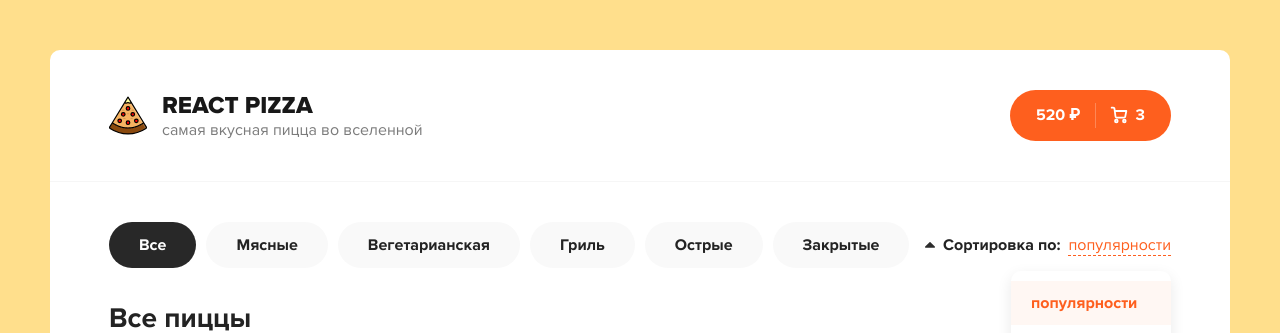
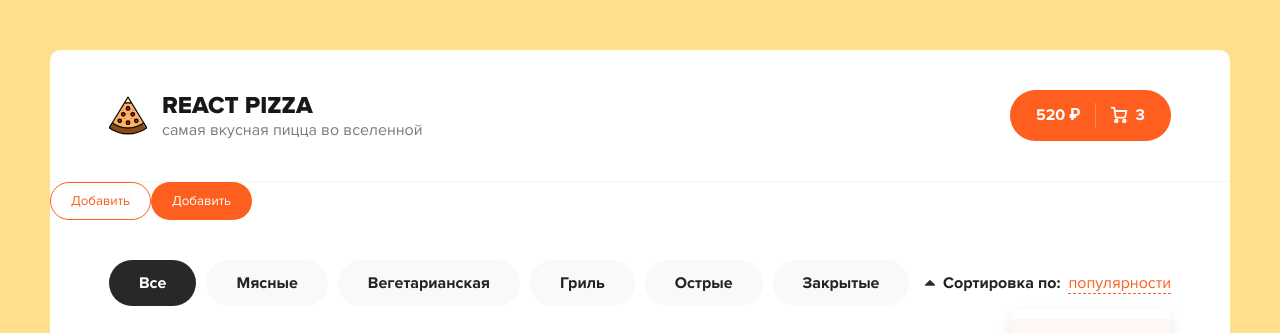
Before and after one commit to wouldRewind/React-Pizza, a React (Create React App) app: page / in a window 1280 px wide. Shown: the top 333 px of the page. Built offline with nearby package versions, Linux system fonts and the light colour scheme.

Commit message:
step 2: created button and header components, try out props in work

```diff
--- a/package.json
+++ b/package.json
@@ -6,6 +6,7 @@
     "@testing-library/jest-dom": "^5.14.1",
     "@testing-library/react": "^11.2.7",
     "@testing-library/user-event": "^12.8.3",
+    "classnames": "^2.3.1",
     "node-sass": "^6.0.1",
     "react": "^17.0.2",
     "react-dom": "^17.0.2",
--- a/src/App.js
+++ b/src/App.js
@@ -1,58 +1,20 @@
 import React from "react";
 
-import logoSvg from "./assets/img/pizza-logo.svg"
+import Header from "./Header"
+import Button from "./Button"
+
+
+
+
+
 
 
 function App() {
   return (
     <div className="wrapper">
-      <div className="header">
-        <div className="container">
-          <div className="header__logo">
-            <img width="38" src={logoSvg} alt="Pizza logo" />
-            <div>
-              <h1>React Pizza</h1>
-              <p>самая вкусная пицца во вселенной</p>
-            </div>
-          </div>
-          <div className="header__cart">
-            <a href="/cart.html" className="button button--cart">
-              <span>520 ₽</span>
-              <div className="button__delimiter"></div>
-              <svg
-                width="18"
-                height="18"
-                viewBox="0 0 18 18"
-                fill="none"
-                xmlns="http://www.w3.org/2000/svg"
-              >
-                <path
-                  d="M6.33333 16.3333C7.06971 16.3333 7.66667 15.7364 7.66667 15C7.66667 14.2636 7.06971 13.6667 6.33333 13.6667C5.59695 13.6667 5 14.2636 5 15C5 15.7364 5.59695 16.3333 6.33333 16.3333Z"
-                  stroke="white"
-                  strokeWidth="1.8"
-                  strokeLinecap="round"
-                  strokeLinejoin="round"
-                />
-                <path
-                  d="M14.3333 16.3333C15.0697 16.3333 15.6667 15.7364 15.6667 15C15.6667 14.2636 15.0697 13.6667 14.3333 13.6667C13.597 13.6667 13 14.2636 13 15C13 15.7364 13.597 16.3333 14.3333 16.3333Z"
-                  stroke="white"
-                  strokeWidth="1.8"
-                  strokeLinecap="round"
-                  strokeLinejoin="round"
-                />
-                <path
-                  d="M4.78002 4.99999H16.3334L15.2134 10.5933C15.1524 10.9003 14.9854 11.176 14.7417 11.3722C14.4979 11.5684 14.1929 11.6727 13.88 11.6667H6.83335C6.50781 11.6694 6.1925 11.553 5.94689 11.3393C5.70128 11.1256 5.54233 10.8295 5.50002 10.5067L4.48669 2.82666C4.44466 2.50615 4.28764 2.21182 4.04482 1.99844C3.80201 1.78505 3.48994 1.66715 3.16669 1.66666H1.66669"
-                  stroke="white"
-                  strokeWidth="1.8"
-                  strokeLinecap="round"
-                  strokeLinejoin="round"
-                />
-              </svg>
-              <span>3</span>
-            </a>
-          </div>
-        </div>
-      </div>
+      <Header/>
+      <Button outline text="Добавить"/>
+      <Button  text="Добавить"/>
       <div className="content">
         <div className="container">
           <div className="content__top">
--- /dev/null
+++ b/src/Button.jsx
@@ -0,0 +1,16 @@
+import React from "react"
+import classNames from "classnames";
+
+function Button(props){
+    console.log(props)
+        return (
+            <button
+                className={classNames('button',{
+                    'button--outline': props.outline
+            })}>
+            {props.text}
+            </button>
+        )
+}
+
+export default Button;
--- /dev/null
+++ b/src/Header.jsx
@@ -0,0 +1,58 @@
+import React from "react"
+
+import logoSvg from "./assets/img/pizza-logo.svg"
+
+
+function Header(){
+    return (
+        <div className="header">
+        <div className="container">
+          <div className="header__logo">
+            <img width="38" src={logoSvg} alt="Pizza logo" />
+            <div>
+              <h1>React Pizza</h1>
+              <p>самая вкусная пицца во вселенной</p>
+            </div>
+          </div>
+          <div className="header__cart">
+            <a href="/cart.html" className="button button--cart">
+              <span>520 ₽</span>
+              <div className="button__delimiter"></div>
+              <svg
+                width="18"
+                height="18"
+                viewBox="0 0 18 18"
+                fill="none"
+                xmlns="http://www.w3.org/2000/svg"
+              >
+                <path
+                  d="M6.33333 16.3333C7.06971 16.3333 7.66667 15.7364 7.66667 15C7.66667 14.2636 7.06971 13.6667 6.33333 13.6667C5.59695 13.6667 5 14.2636 5 15C5 15.7364 5.59695 16.3333 6.33333 16.3333Z"
+                  stroke="white"
+                  strokeWidth="1.8"
+                  strokeLinecap="round"
+                  strokeLinejoin="round"
+                />
+                <path
+                  d="M14.3333 16.3333C15.0697 16.3333 15.6667 15.7364 15.6667 15C15.6667 14.2636 15.0697 13.6667 14.3333 13.6667C13.597 13.6667 13 14.2636 13 15C13 15.7364 13.597 16.3333 14.3333 16.3333Z"
+                  stroke="white"
+                  strokeWidth="1.8"
+                  strokeLinecap="round"
+                  strokeLinejoin="round"
+                />
+                <path
+                  d="M4.78002 4.99999H16.3334L15.2134 10.5933C15.1524 10.9003 14.9854 11.176 14.7417 11.3722C14.4979 11.5684 14.1929 11.6727 13.88 11.6667H6.83335C6.50781 11.6694 6.1925 11.553 5.94689 11.3393C5.70128 11.1256 5.54233 10.8295 5.50002 10.5067L4.48669 2.82666C4.44466 2.50615 4.28764 2.21182 4.04482 1.99844C3.80201 1.78505 3.48994 1.66715 3.16669 1.66666H1.66669"
+                  stroke="white"
+                  strokeWidth="1.8"
+                  strokeLinecap="round"
+                  strokeLinejoin="round"
+                />
+              </svg>
+              <span>3</span>
+            </a>
+          </div>
+        </div>
+      </div>
+    )
+}
+
+export default Header;
```
Also changed, not shown: 1 other file (tests, documents, lock files or other folders).
